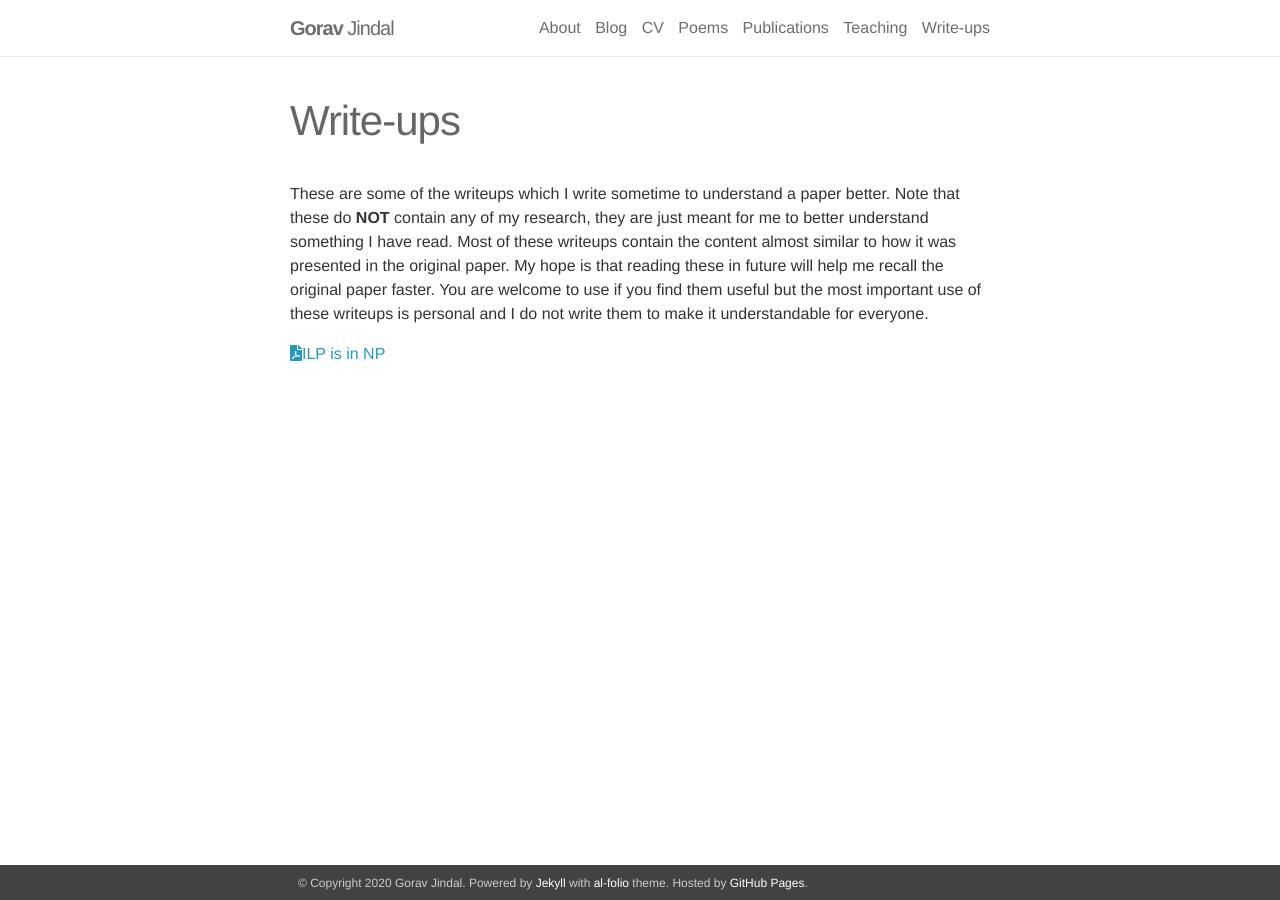
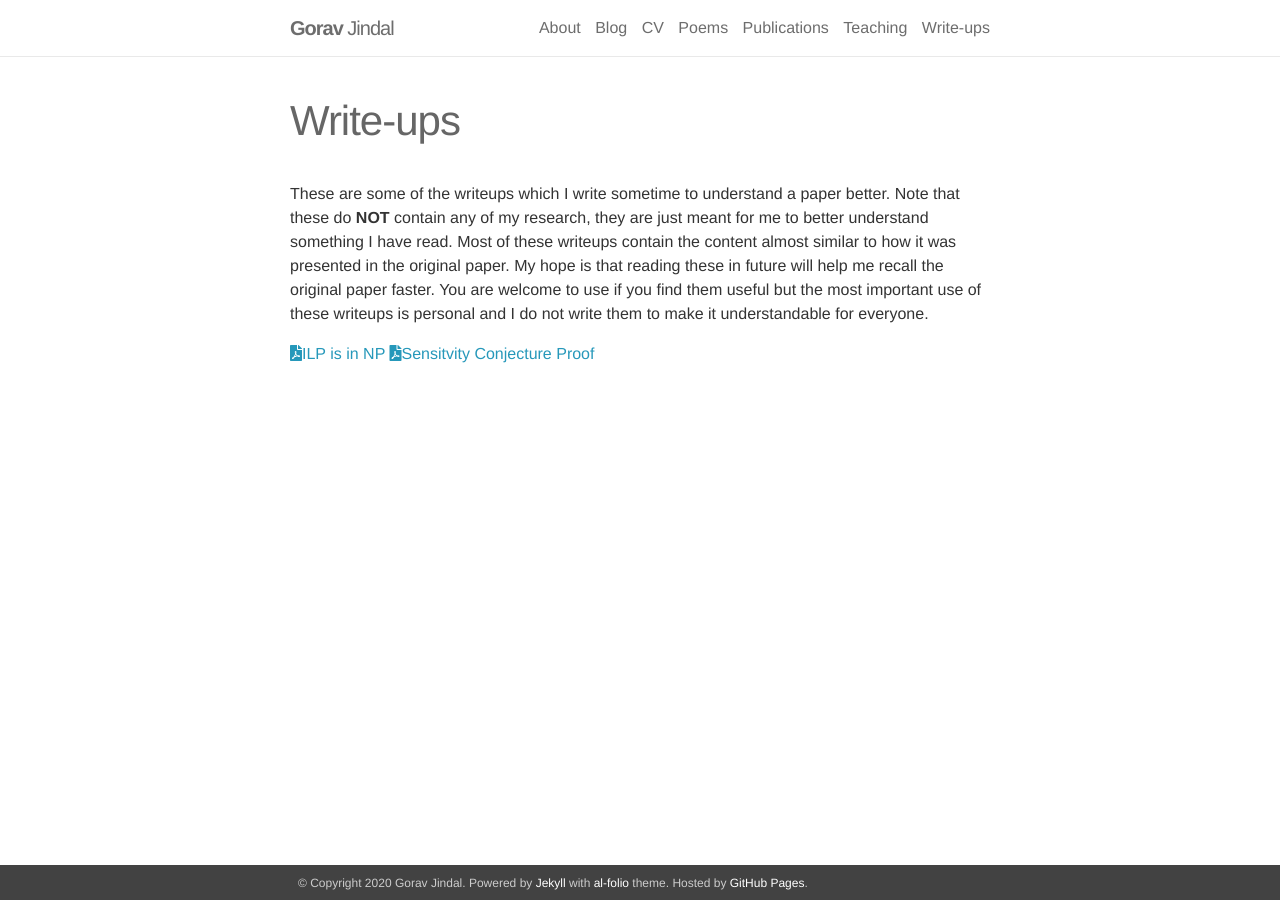
Before and after one commit to goravjindal/goravjindal.github.io, a Jekyll site: the page built from _pages/writeups.md, in a window 1280 px wide. Built offline with Jekyll 4.4.1, drawn with Linux system fonts in a browser that asks for light colours; nearby versions of some CDN libraries.

Commit message:
changes by gorav

```diff
--- a/_pages/writeups.md
+++ b/_pages/writeups.md
@@ -8,3 +8,4 @@ type: "docs"
 These are some of the writeups which I write sometime to understand a paper better. Note that these do <b>NOT</b> contain any of my research, they are just meant for me to better understand something I have read. Most of these writeups contain the content almost similar to how it was presented in the original paper. My hope is that reading these in future will help me recall the original paper faster. You are welcome to use if you find them useful but the most important use of these writeups is personal and I do not write them to make it understandable for everyone.
 
 [<i class="fas fa-file-pdf"></i>ILP is in NP](/assets/pdf/writeups/ILPinNP.pdf)
+[<i class="fas fa-file-pdf"></i>Sensitvity Conjecture Proof](/assets/pdf/writeups/SensConj.pdf)
```
Also changed, not shown: 1 other file.
